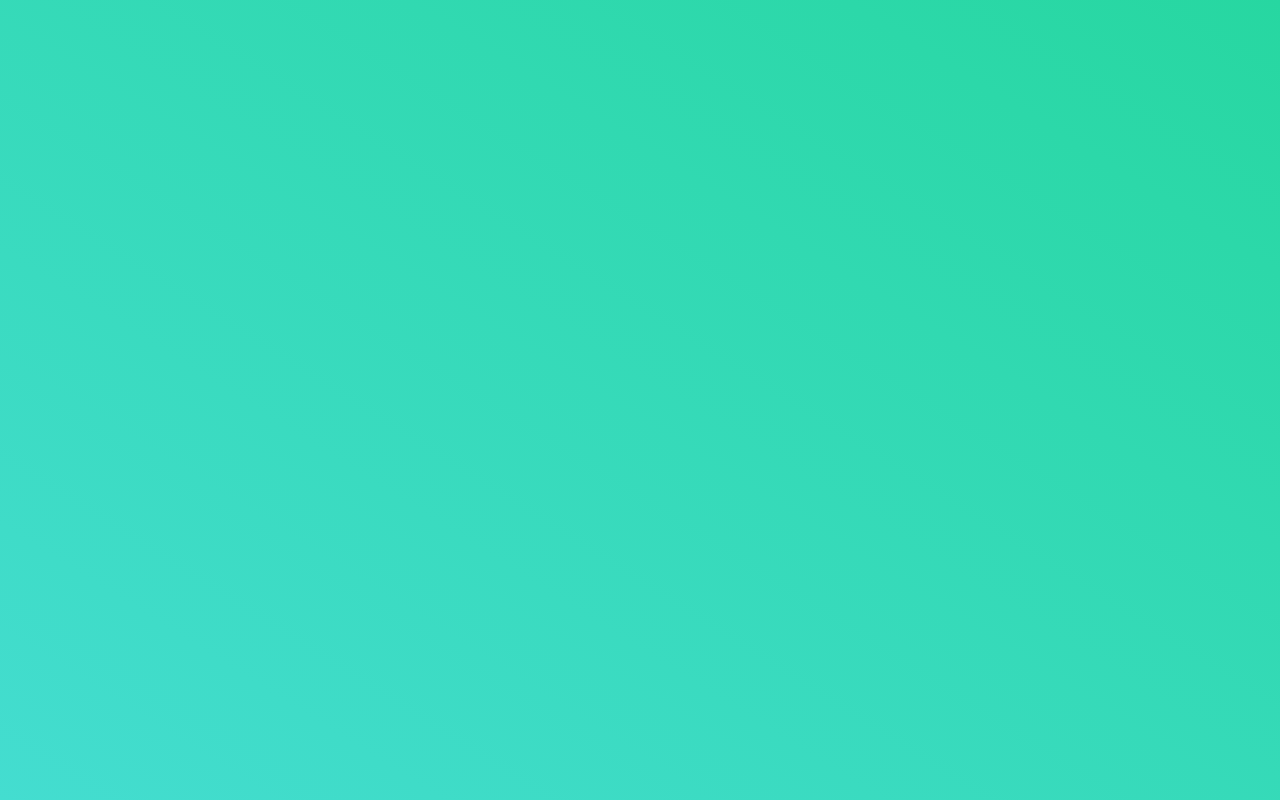
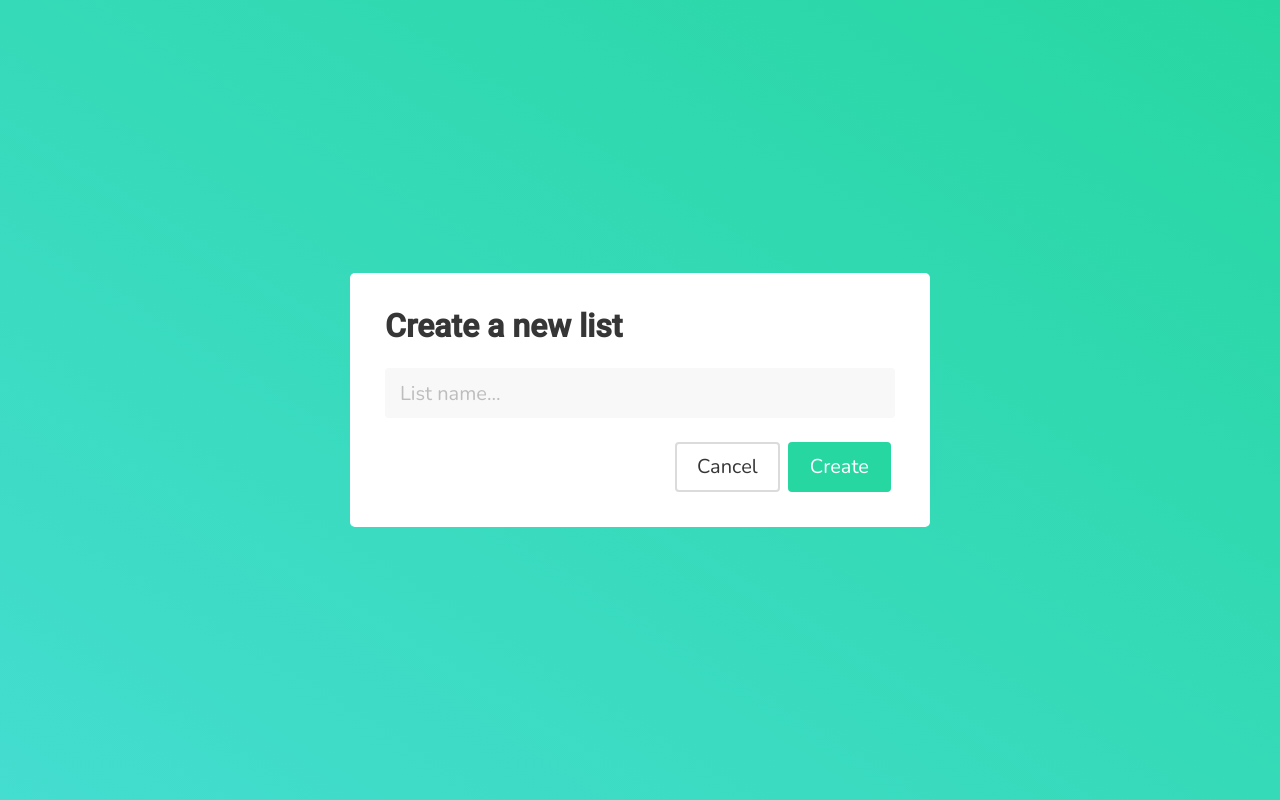
Before and after one commit to adriancttnc/task-manager, an Angular app in the folder frontend/: page /new-list in a window 1280 px wide. Before the commit this address led to /. Built offline with nearby package versions, Linux system fonts and the light colour scheme.

Commit message:
Added newList component and routerLinks to home and new-list.

```diff
--- a/frontend/src/app/app-routing.module.ts
+++ b/frontend/src/app/app-routing.module.ts
@@ -1,9 +1,11 @@
 import { NgModule } from '@angular/core';
 import { RouterModule, Routes } from '@angular/router';
+import { NewListComponent } from './pages/new-list/new-list.component';
 import { TaskViewComponent } from './pages/task-view/task-view.component';
 
 const routes: Routes = [
-  { path: '', component: TaskViewComponent }
+  { path: '', component: TaskViewComponent },
+  { path: 'new-list', component: NewListComponent }
 ];
 
 @NgModule({
--- /dev/null
+++ b/frontend/src/app/pages/new-list/new-list.component.html
@@ -0,0 +1,15 @@
+<div class="centered-content">
+  <div class="modal-box">
+    <h1 class="title">
+      Create a new list
+    </h1>
+
+    <input type="text" class="input has-background-light is-medium" placeholder="List name...">
+    <br><br>
+    <div class="buttons is-right">
+      <button class="button is-medium" routerLink="/">Cancel</button>
+      <button class="button is-primary is-medium has-text-white">Create</button>
+    </div>
+
+  </div>
+</div>
--- /dev/null
+++ b/frontend/src/app/pages/new-list/new-list.component.scss
@@ -0,0 +1,8 @@
+.modal-box {
+  min-height: 200px;
+  width: 100%;
+  max-width: 580px;
+  background: white;
+  border-radius: 5px;
+  padding: 35px;
+}
--- /dev/null
+++ b/frontend/src/app/pages/new-list/new-list.component.ts
@@ -0,0 +1,21 @@
+import { Component } from '@angular/core';
+import { TaskService } from 'src/app/task.service';
+
+@Component({
+  selector: 'app-new-list',
+  templateUrl: './new-list.component.html',
+  styleUrls: ['./new-list.component.scss']
+})
+export class NewListComponent {
+
+  constructor (
+    private taskService: TaskService
+  ) {}
+
+  createList (title: string) {
+    this.taskService.createList(title)
+      .subscribe((response) => {
+        console.log('new-list-comp-resp', response);
+      })
+  }
+}
--- a/frontend/src/app/pages/task-view/task-view.component.html
+++ b/frontend/src/app/pages/task-view/task-view.component.html
@@ -21,7 +21,7 @@
         </a>
       </div>
 
-      <button class="button is-primary has-text-white">+ New List</button>
+      <button class="button is-primary has-text-white" routerLink="/new-list">+ New List</button>
 
     </div>
     <div class="task-list-container has-background-light">
```
Also changed, not shown: frontend/src/app/app.module.ts (+6 -2 lines), 1 other file (tests, documents, lock files or other folders).
